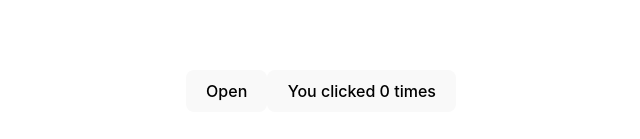
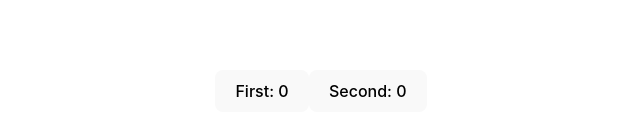
Before and after one commit to dvankevich/react-two, a React (Vite) app: page / in a window 1280 px wide. Shown: the part 309-448 px from the top of the page, without its empty margins (319-959 px from the left). Built offline with nearby package versions, Linux system fonts and the light colour scheme.

Commit message:
multiple effects

```diff
--- a/src/App.jsx
+++ b/src/App.jsx
@@ -3,58 +3,28 @@ import { useState, useEffect } from 'react'
 // import viteLogo from '/vite.svg'
 import './App.css'
 
-const Modal = () => {
-  useEffect(() => {
-		// Зберігаємо ідентифікатор інтервалу в змінну
-    const intervalId = setInterval(() => {
-      console.log(`Interval - ${Date.now()}`);
-		  }, 2000);
-
-		return () => {
-			// Очищаємо інтервал за його ідентифікатором
-      clearInterval(intervalId);
-      console.log(`clean interval with ID ${intervalId}`);
-
-		};
-  }, []);
-
-  return <div>Modal</div>;
-};
-
 const App = () => {
-  const [clicks, setClicks] = useState(0);
-  const [isOpen, setIsOpen] = useState(false);
+  const [first, setFirst] = useState(0);
+  const [second, setSecond] = useState(0);
 
   useEffect(() => {
-    console.log("Effect");
+    console.log("First updated: ", first);
+  }, [first]);
 
-    return () => {
-      console.log("Clean up");
-    };
-  });
+  useEffect(() => {
+    console.log("Second updated: ", second);
+  }, [second]);
 
-    // Оголошуємо ефект
   useEffect(() => {
-    document.title = `You clicked ${clicks} times`;
-  });
-
-  // режимі розробки будь-який компонент монтується двічі.
-  useEffect(() => {
-    // Саме тому ми бачимо повідомлення двічі.
-    console.log("You can see me only once!");
-  }, []);
+    document.title = `You clicked ${first + second} times`;
+    console.log("First or second updated: ", first + second);
+  }, [first, second]);
 
   return (
-    <div>
-      <button onClick={() => setIsOpen(!isOpen)}>
-        {isOpen ? "Close" : "Open"}
-      </button>
-      {isOpen && <Modal />}
-
-      <button onClick={() => setClicks(clicks + 1)}>
-         You clicked {clicks} times
-      </button>
-    </div>
+    <>
+      <button onClick={() => setFirst(first + 1)}>First: {first}</button>
+      <button onClick={() => setSecond(second + 1)}>Second: {second}</button>
+    </>
   );
 };
 
```
